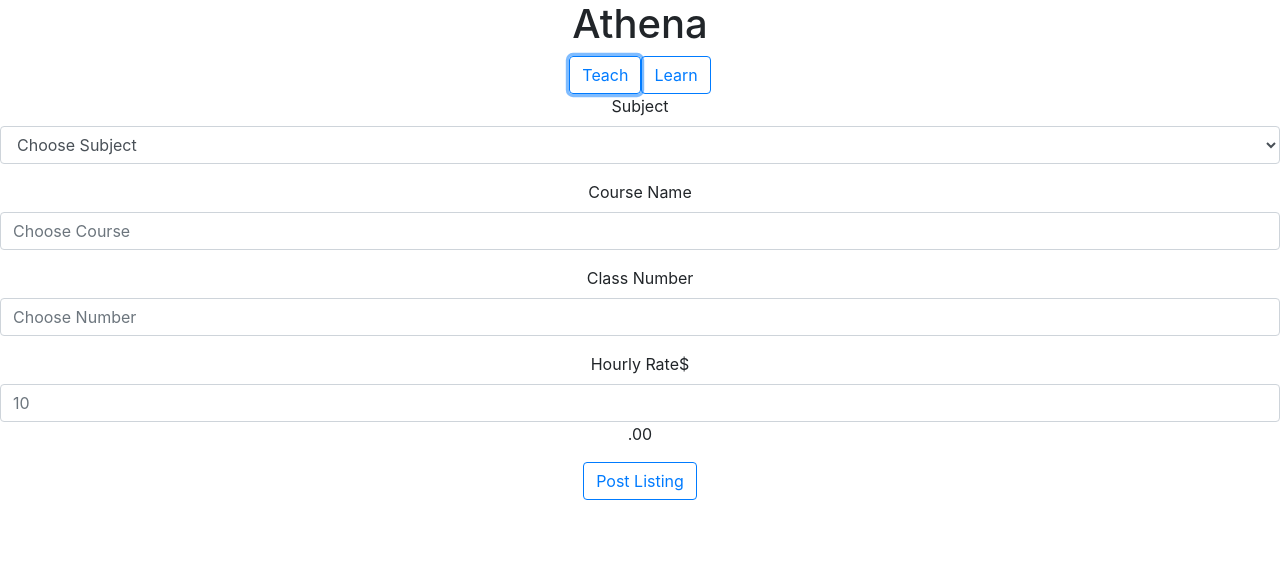
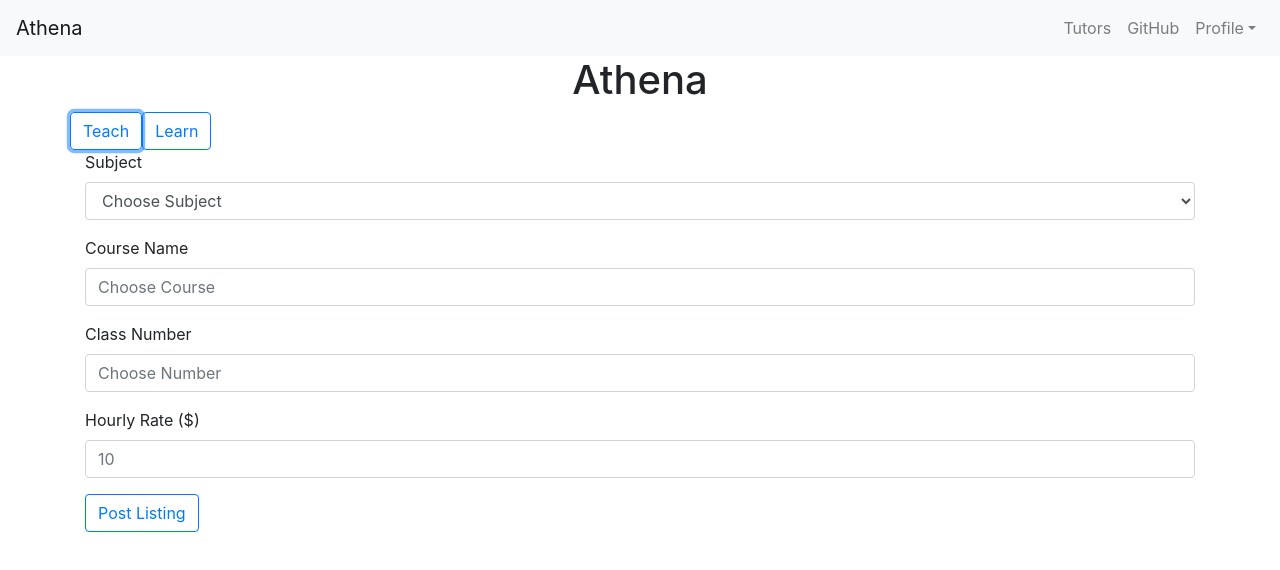
Before and after one commit to logan-hernandez/CalHacks5.0, a React (Create React App) app in the folder athena/: page / in a window 1280 px wide. Both pictures are taken after a click on the button "Teach". Shown: the top 570 px of the page. Built offline with nearby package versions, Linux system fonts and the light colour scheme; no server answers.

Commit message:
NavBar, alignment

```diff
--- a/athena/src/App.js
+++ b/athena/src/App.js
@@ -1,8 +1,9 @@
 import React, { Component } from 'react';
 import './App.css';
 import io from "socket.io-client";
-import { Button } from 'reactstrap';
+import { Button, Container, Row } from 'reactstrap';
 import Result from './result'
+import NavBar from './NavBar'
 const socket = io.connect("http://localhost:5000");
 
 class App extends Component {
@@ -29,11 +30,22 @@
 
   render() {
     return (
-      <div className="App">
-        <h1>Athena</h1>
-        <Button outline color="primary" onClick={this.handleTeach}>Teach</Button>
-        <Button outline color="primary" onClick={this.handleLearn}>Learn</Button>
-        <Result status={this.state}/>
+      <div>
+        <NavBar />
+        <Container>
+        <div align="center">
+          <h1 textAlign="center" color="#6A98FF">Athena</h1>
+        </div>
+        <div align="center">
+          <Row>
+            <Button outline color="primary" onClick={this.handleTeach}>Teach</Button>
+            <samp />
+
+            <Button outline color="primary" onClick={this.handleLearn}>Learn</Button>
+          </Row>
+        </div>
+          <Result status={this.state}/>
+        </Container>
       </div>
     );
   }
--- /dev/null
+++ b/athena/src/NavBar.js
@@ -0,0 +1,66 @@
+import React from 'react';
+import {
+  Collapse,
+  Navbar,
+  NavbarToggler,
+  NavbarBrand,
+  Nav,
+  NavItem,
+  NavLink,
+  UncontrolledDropdown,
+  DropdownToggle,
+  DropdownMenu,
+  DropdownItem } from 'reactstrap';
+
+export default class Example extends React.Component {
+  constructor(props) {
+    super(props);
+
+    this.toggle = this.toggle.bind(this);
+    this.state = {
+      isOpen: false
+    };
+  }
+  toggle() {
+    this.setState({
+      isOpen: !this.state.isOpen
+    });
+  }
+  render() {
+    return (
+      <div>
+        <Navbar color="light" light expand="md">
+          <NavbarBrand href="/">Athena</NavbarBrand>
+          <NavbarToggler onClick={this.toggle} />
+          <Collapse isOpen={this.state.isOpen} navbar>
+            <Nav className="ml-auto" navbar>
+              <NavItem>
+                <NavLink href="/components/">Tutors</NavLink>
+              </NavItem>
+              <NavItem>
+                <NavLink href="https://github.com/logan-hern/CalHacks5.0/tree/master/athena">GitHub</NavLink>
+              </NavItem>
+              <UncontrolledDropdown nav inNavbar>
+                <DropdownToggle nav caret>
+                  Profile
+                </DropdownToggle>
+                <DropdownMenu right>
+                  <DropdownItem>
+                    View Lessons
+                  </DropdownItem>
+                  <DropdownItem>
+                    View Payments
+                  </DropdownItem>
+                  <DropdownItem divider />
+                  <DropdownItem>
+                    Sign Out
+                  </DropdownItem>
+                </DropdownMenu>
+              </UncontrolledDropdown>
+            </Nav>
+          </Collapse>
+        </Navbar>
+      </div>
+    );
+  }
+}
--- a/athena/src/index.js
+++ b/athena/src/index.js
@@ -5,6 +5,10 @@
 import * as serviceWorker from './serviceWorker';
 import 'bootstrap/dist/css/bootstrap.min.css';
 
+const style = {
+
+}
+
 ReactDOM.render(<App />, document.getElementById('root'));
 
 // If you want your app to work offline and load faster, you can change
--- a/athena/src/teach.js
+++ b/athena/src/teach.js
@@ -57,8 +57,8 @@
 						<Input type="text" name="class" id="classField" placeholder="Choose Number" onChange={this.handleClassChange}/>
 					</FormGroup>
 					<FormGroup>
-						<Label for="ratePerHour">Hourly Rate</Label>
-						$<Input type="text" name="rate" id="ratePerHour" placeholder="10" onChange={this.handleRateChange}/>.00
+						<Label for="ratePerHour">Hourly Rate ($)</Label>
+						<Input type="text" name="rate" id="ratePerHour" placeholder="10" onChange={this.handleRateChange}/>
 					</FormGroup>
 				</Form>
 				<Button outline color="primary" onClick={this.handleClick}>Post Listing</Button>
```
Also changed, not shown: 1 other file (tests, documents, lock files or other folders).
